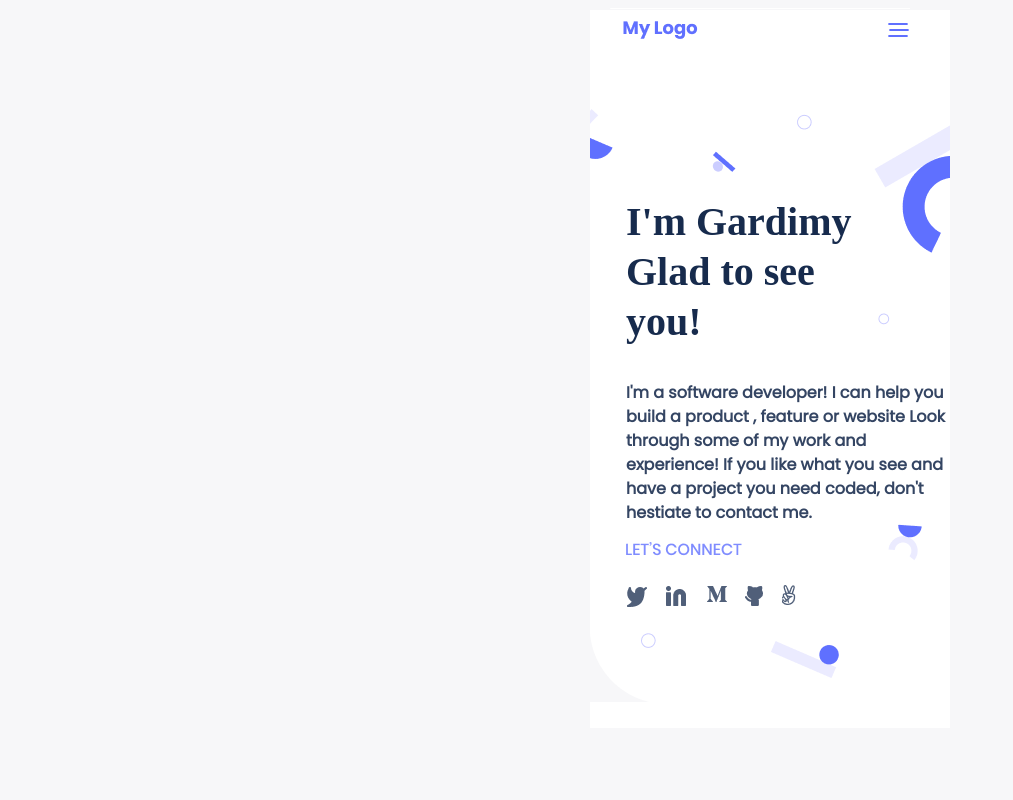
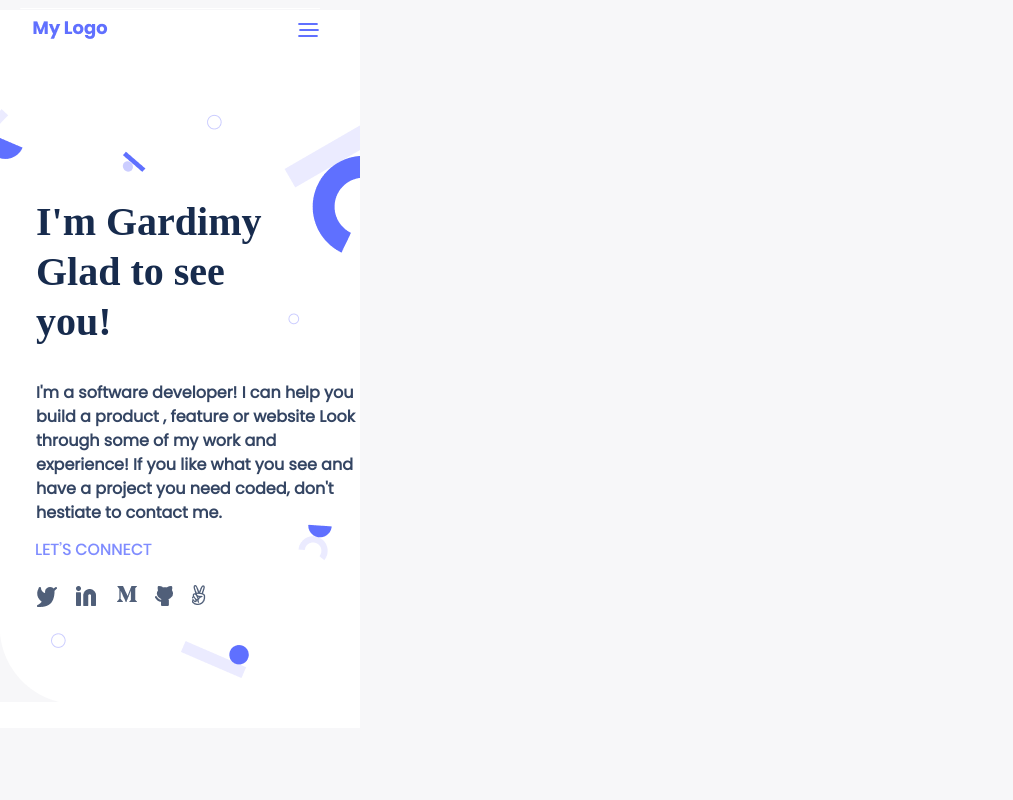
Before and after one commit to Gardimy/Version-Mobile, a website: page index.html in a window 1280 px wide. Shown: the top 800 px of the page, without its empty margins (0-1013 px from the left). Drawn offline with Linux system fonts and the light colour scheme.

Commit message:
modify index.html and style.css

```diff
--- a/Style.css
+++ b/Style.css
@@ -1,10 +1,10 @@
 html,
 body {
-  margin-right: auto;
-  margin-left: auto;
+  margin-right: 0px;
+  margin-left: 0px;
   font-family: "Poppins", sans-serif;
-  background: #f7f7f9;
-  width: 100px;
+  width: 327px;
+  background-color: #f7f7f9;
 }
 
 #dell {
@@ -29,7 +29,6 @@ body {
   color: #7f8cff;
   line-height: 24px;
 }
-
 .connect #button-connect {
   margin-bottom: 8px;
   color: #6070ff;
@@ -54,6 +53,8 @@ body {
   width: 360px;
   height: 718px;
   top: 104px;
+  margin-right: auto;
+  margin-left: auto;
 }
 
 .headline {
@@ -66,8 +67,9 @@ body {
   margin-top: 1px;
   margin-left: 12px;
   margin-right: 12px;
-  top: 114px;
-  left: 114px;
+  top: 0px;
+  left: 0px;
+  width: 0px;
 }
 
 .Add_file {
@@ -261,7 +263,7 @@ body {
   border-top-right-radius: 80px;
   width: 380px;
   height: auto;
-  margin: auto;
+  margin-right: 10px;
   margin: 1px 1px;
   left: 375px;
 }
```
Also changed, not shown: index.html (+1 -1 lines).
